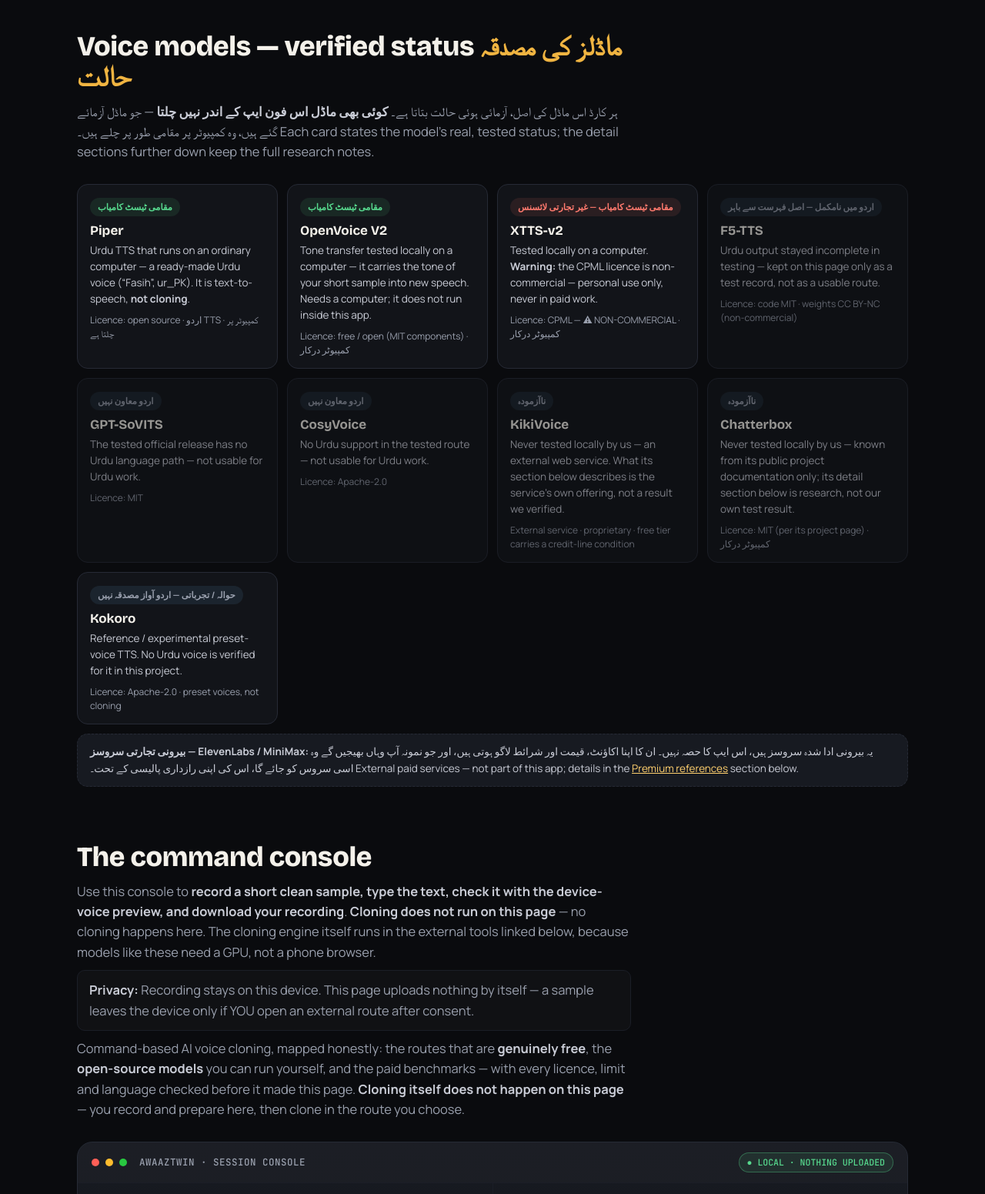
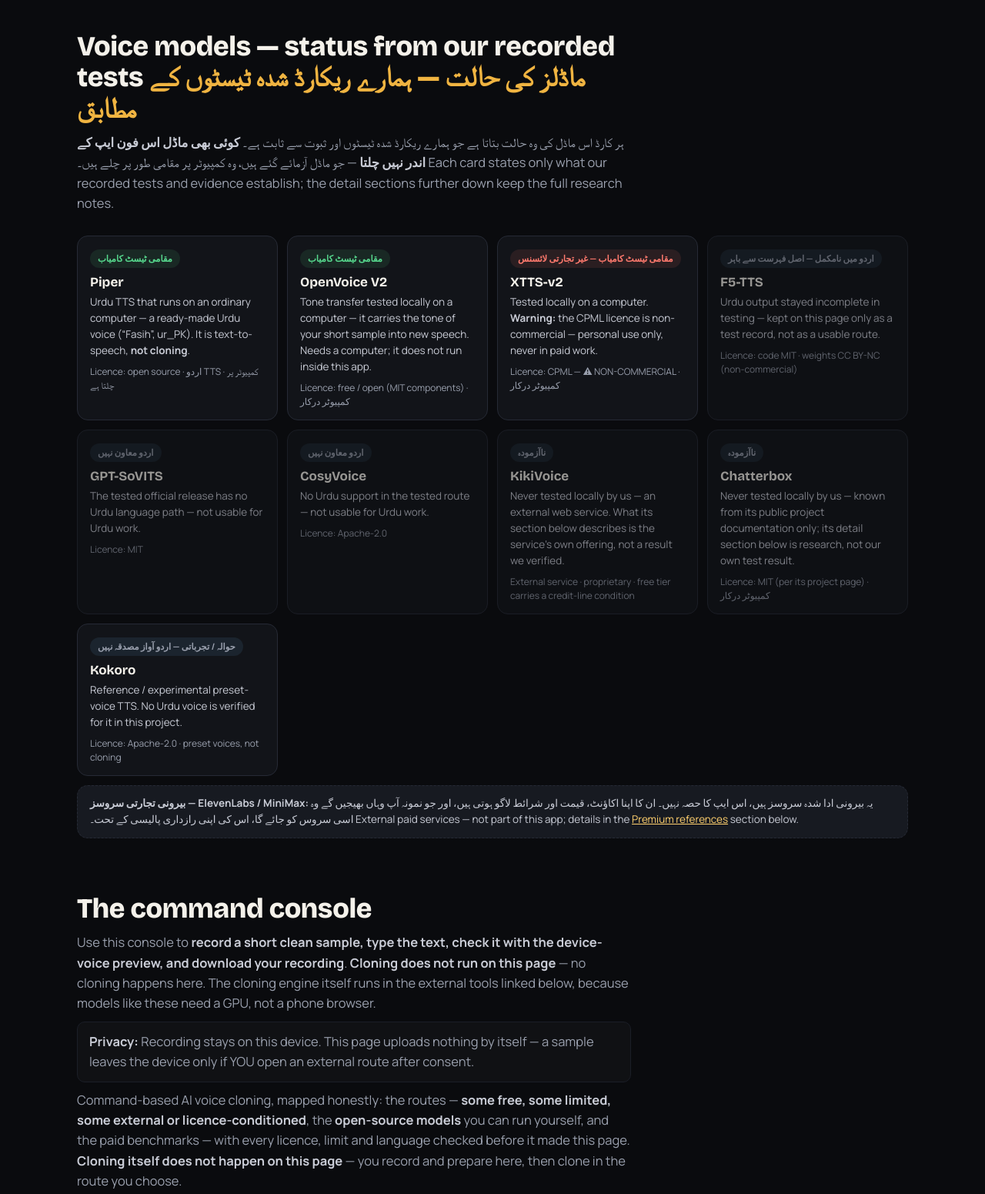
Before and after one commit to chandio488/chatgpt-delivery-test, a plain HTML site: page AwaazTwin-Studio-v2.html in a window 1280 px wide. Shown: the part 861-2412 px from the top of the page at 77% size. Drawn offline with nearby package versions, Linux system fonts and the light colour scheme; a web font is replaced by a local one.

Commit message:
AwaazTwin phrase fixes + follow-up report

```diff
--- a/AwaazTwin-Studio-v2.html
+++ b/AwaazTwin-Studio-v2.html
@@ -5,8 +5,8 @@
     <meta name="viewport" content="width=device-width, initial-scale=1, viewport-fit=cover" />
     <meta name="color-scheme" content="dark" />
     <link rel="icon" href="data:," />
-    <title>AwaazTwin Studio — Free &amp; Open-Source Voice Cloning, Verified</title>
-    <meta name="description" content="Command-based AI voice cloning: the genuinely free routes, the open-source stack (Chatterbox, OpenVoice, GPT-SoVITS, CosyVoice, F5-TTS, XTTS-v2), and the honest truth about Urdu cloning. Researched October 2026." />
+    <title>AwaazTwin Studio — Voice Cloning Research &amp; Tools</title>
+    <meta name="description" content="Command-based AI voice cloning: the free, limited and external routes with their real conditions, the open-source stack (Chatterbox, OpenVoice, GPT-SoVITS, CosyVoice, F5-TTS, XTTS-v2), and the honest truth about Urdu cloning. Researched October 2026." />
     <link rel="preconnect" href="https://fonts.googleapis.com" />
     <link rel="preconnect" href="https://fonts.gstatic.com" crossorigin />
     <link href="https://fonts.googleapis.com/css2?family=Bricolage+Grotesque:opsz,wght@12..96,500;12..96,700;12..96,800&family=Manrope:wght@400;500;600;700;800&family=JetBrains+Mono:wght@500;700&family=Noto+Nastaliq+Urdu:wght@500;700&display=swap" rel="stylesheet" />
@@ -301,12 +301,12 @@
       </div>
     </header>
 
-    <!-- ================= VERIFIED MODEL CARDS (v2) ================= -->
+    <!-- ================= MODEL CARDS (v2) ================= -->
     <section id="models" class="models-sec">
       <div class="wrap">
         <div class="sec-head">
-          <h2>Voice models — verified status <span dir="rtl" lang="ur" style="color:var(--amber)">ماڈلز کی مصدقہ حالت</span></h2>
-          <p>ہر کارڈ اس ماڈل کی اصل، آزمائی ہوئی حالت بتاتا ہے۔ <strong>کوئی بھی ماڈل اس فون ایپ کے اندر نہیں چلتا</strong> — جو ماڈل آزمائے گئے ہیں، وہ کمپیوٹر پر مقامی طور پر چلے ہیں۔ Each card states the model's real, tested status; the detail sections further down keep the full research notes.</p>
+          <h2>Voice models — status from our recorded tests <span dir="rtl" lang="ur" style="color:var(--amber)">ماڈلز کی حالت — ہمارے ریکارڈ شدہ ٹیسٹوں کے مطابق</span></h2>
+          <p>ہر کارڈ اس ماڈل کی وہ حالت بتاتا ہے جو ہمارے ریکارڈ شدہ ٹیسٹوں اور ثبوت سے ثابت ہے۔ <strong>کوئی بھی ماڈل اس فون ایپ کے اندر نہیں چلتا</strong> — جو ماڈل آزمائے گئے ہیں، وہ کمپیوٹر پر مقامی طور پر چلے ہیں۔ Each card states only what our recorded tests and evidence establish; the detail sections further down keep the full research notes.</p>
         </div>
         <div class="mc-grid">
           <a class="mc-card" href="#companions">
@@ -375,7 +375,7 @@
           <h2>The command console</h2>
           <p>Use this console to <strong>record a short clean sample, type the text, check it with the device-voice preview, and download your recording</strong>. <strong>Cloning does not run on this page</strong> — no cloning happens here. The cloning engine itself runs in the external tools linked below, because models like these need a GPU, not a phone browser.</p>
           <p class="privacy-line"><strong>Privacy:</strong> Recording stays on this device. This page uploads nothing by itself — a sample leaves the device only if YOU open an external route after consent.</p>
-          <p>Command-based AI voice cloning, mapped honestly: the routes that are <strong>genuinely free</strong>, the <strong>open-source models</strong> you can run yourself, and the paid benchmarks — with every licence, limit and language checked before it made this page. <strong>Cloning itself does not happen on this page</strong> — you record and prepare here, then clone in the route you choose.</p>
+          <p>Command-based AI voice cloning, mapped honestly: the routes — <strong>some free, some limited, some external or licence-conditioned</strong>, the <strong>open-source models</strong> you can run yourself, and the paid benchmarks — with every licence, limit and language checked before it made this page. <strong>Cloning itself does not happen on this page</strong> — you record and prepare here, then clone in the route you choose.</p>
         </div>
         <div class="console">
           <div class="console-bar">
@@ -465,7 +465,7 @@
         <div class="steps">
           <div class="step"><span class="num">STEP 1</span><h3>Record or upload</h3><p>3–15 seconds of clean speech — quiet room, no music, one voice. Use the console above; it never leaves your device.</p></div>
           <div class="step"><span class="num">STEP 2</span><h3>Type the text</h3><p>Write or paste the words the voice should say. Punctuation shapes the delivery — commas breathe, exclamation marks lift.</p></div>
-          <div class="step"><span class="num">STEP 3</span><h3>Pick the model</h3><p>KikiVoice for instant free results in the browser, or an open-source model on your own GPU for unlimited, private runs.</p></div>
+          <div class="step"><span class="num">STEP 3</span><h3>Pick the model</h3><p>KikiVoice is an untested external browser service (listed here, not verified by us), or an open-source model on your own computer for private local runs.</p></div>
           <div class="step"><span class="num">STEP 4</span><h3>Preview</h3><p>Listen before you commit. Too flat? Re-record a livelier sample — sample quality decides clone quality more than any setting.</p></div>
           <div class="step"><span class="num">STEP 5</span><h3>Export</h3><p>Download WAV for editing or MP3 for publishing, and drop it straight into your video timeline.</p></div>
         </div>
```
Also changed, not shown: 1 other file.
